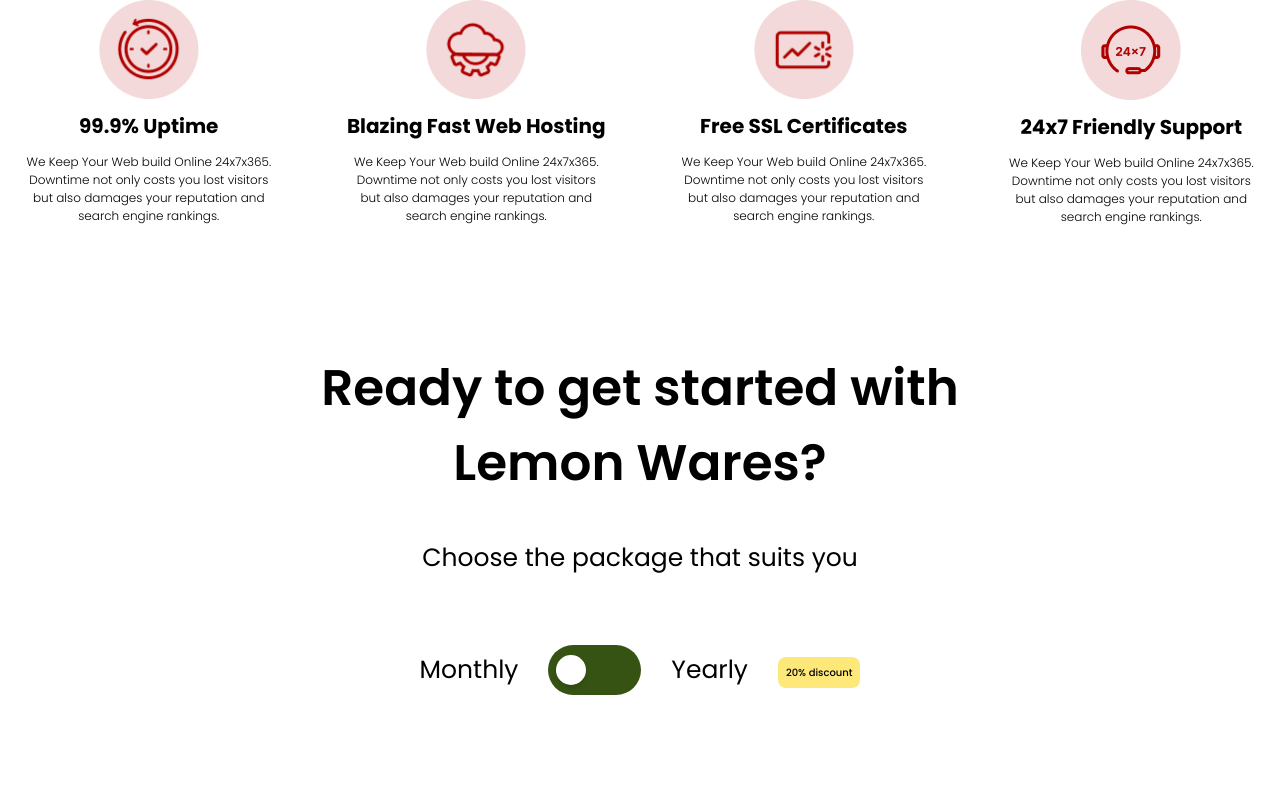
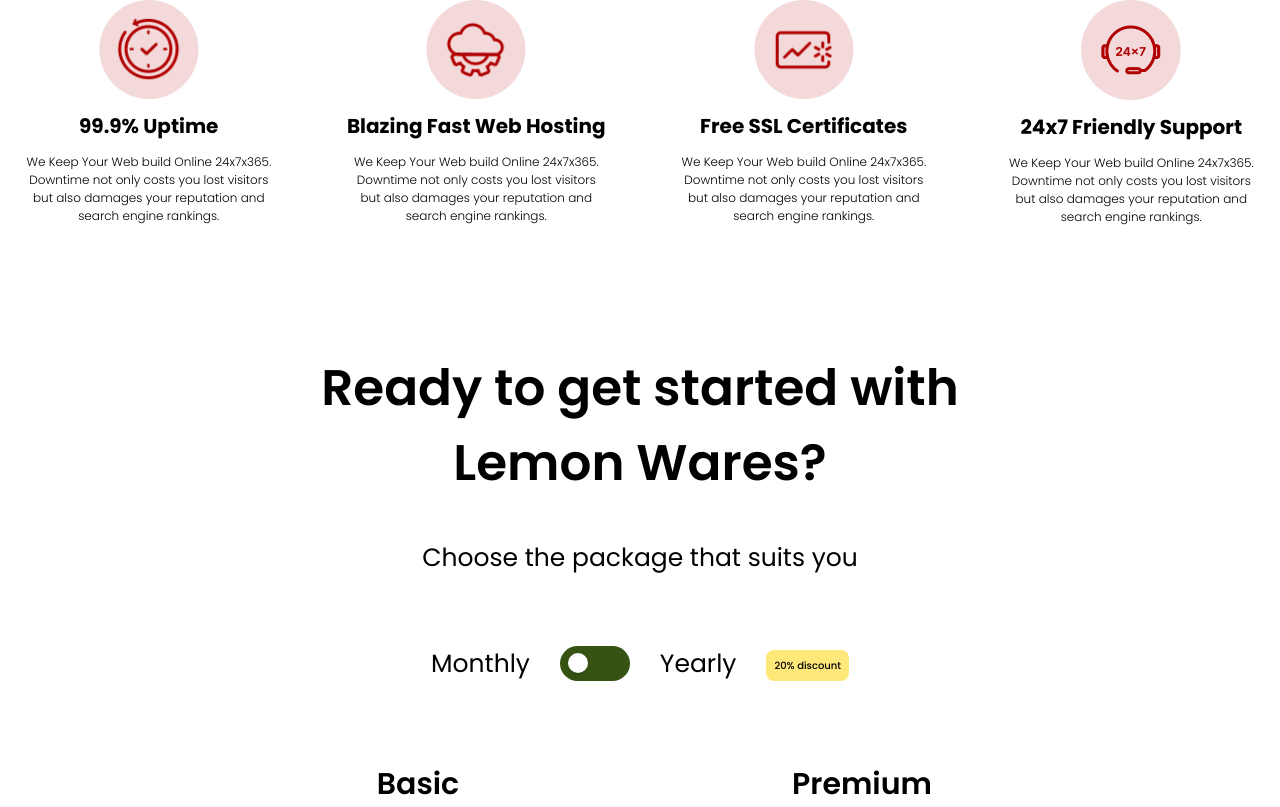
Before and after one commit to mizanur-rahaman-bd/React_Tailwind_Project_Hosting_Company, a React (Vite) app: page / in a window 1280 px wide. Shown: the part 1066-1873 px from the top of the page. Before the commit the page ends 1761 px from the top, so only its background shows below. Built offline with nearby package versions, Linux system fonts and the light colour scheme; a web font is replaced by a local one.

Commit message:
get_res_run

```diff
--- a/src/Components/Feature/Feature.css
+++ b/src/Components/Feature/Feature.css
@@ -1,5 +1,5 @@
 .feature{
-    @apply mb-[133px]
+    @apply mb-[80px] xl:mb-[133px]
 }
 .feature_row{
     @apply flex flex-wrap gap-[30px] justify-around items-center
--- a/src/Components/Get_started/Get_started.css
+++ b/src/Components/Get_started/Get_started.css
@@ -1,15 +1,21 @@
-.get_started_heading_part{
-    @apply flex flex-col justify-center items-center
+.get_started_heading_part {
+  @apply flex flex-col justify-center items-center;
 }
-.get_started_heading_part h2{
-    @apply w-[650px] text-center font-poppin font-semibold text-[50px] text-[#000000]
+.get_started_heading_part h2 {
+  @apply w-[290px] xl:w-[650px] text-center font-poppin font-semibold text-[22px] xl:text-[50px] text-[#000000];
 }
-.select_part{
-    @apply flex items-center gap-[30px]
+.select_part {
+  @apply flex items-center gap-[5px] xl:gap-[30px] mb-[80px];
 }
-.get_start_P{
-    @apply font-poppin font-normal text-[25px] text-[#000000] mt-[38px] mb-[68px]
+.get_start_P {
+  @apply font-poppin font-normal text-[15px] xl:text-[25px] text-[#000000] mt-[20px] xl:mt-[38px] mb-[40px] xl:mb-[68px];
 }
-.select_part p{
-    @apply font-poppin font-normal text-[25px] text-[#000000]
+.select_part p {
+  @apply font-poppin font-normal text-[17px] xl:text-[25px] text-[#000000];
 }
+.get_statrted_span_part{
+    @apply flex justify-center items-center
+}
+.get_statrted_span_part h2{
+    @apply text-center font-poppin font-semibold text-[30px] text-[#000000]
+}
--- a/src/Components/Get_started/Get_started.jsx
+++ b/src/Components/Get_started/Get_started.jsx
@@ -26,6 +26,18 @@
               </div>
             </div>
           </div>
+          <div className="get_statrted_span_part">
+            <div className="basic_span w-[444px]">
+              <h2>Basic</h2>
+              <span></span>
+
+            </div>
+            <div className="premium_span w-[444px]">
+              <h2>Premium</h2>
+            <span></span>
+
+            </div>
+          </div>
         </div>
       </section>
     </>
--- a/src/Components/Toggle_switch/Toggle_switch.jsx
+++ b/src/Components/Toggle_switch/Toggle_switch.jsx
@@ -8,13 +8,13 @@
         <div className="container">
           <button
             onClick={() => setIsOn(!isOn)}
-            className={`w-[93px] h-[50px] flex items-center p-1 rounded-full transition duration-300 ${
+            className={`w-[70px] h-[35px] flex items-center p-1 rounded-full transition duration-300 ${
               isOn ? "bg-[#B00000]" : "bg-lime-900"
             }`}
           >
             <div
-              className={`w-[30px] h-[30px] bg-white rounded-full shadow-md transform transition duration-300 ${
-                isOn ? "translate-x-[50px]" : "translate-x-[4px]"
+              className={`w-[20px] h-[20px] bg-white rounded-full shadow-md transform transition duration-300 ${
+                isOn ? "translate-x-[35px]" : "translate-x-[4px]"
               }`}
             ></div>
           </button>
```
